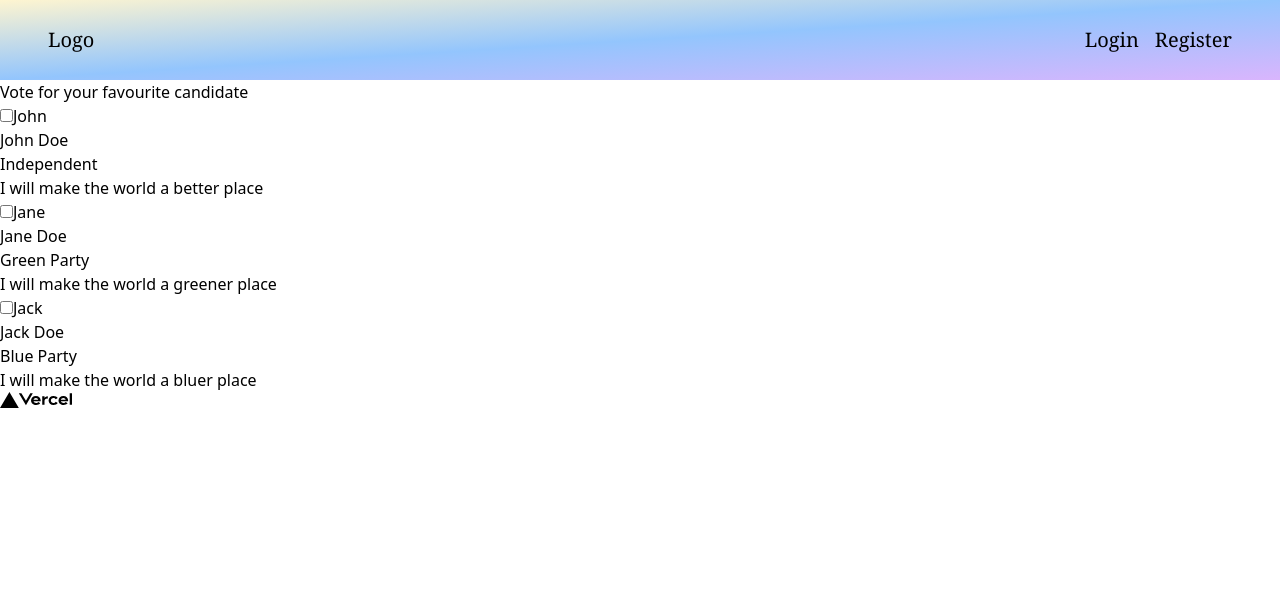
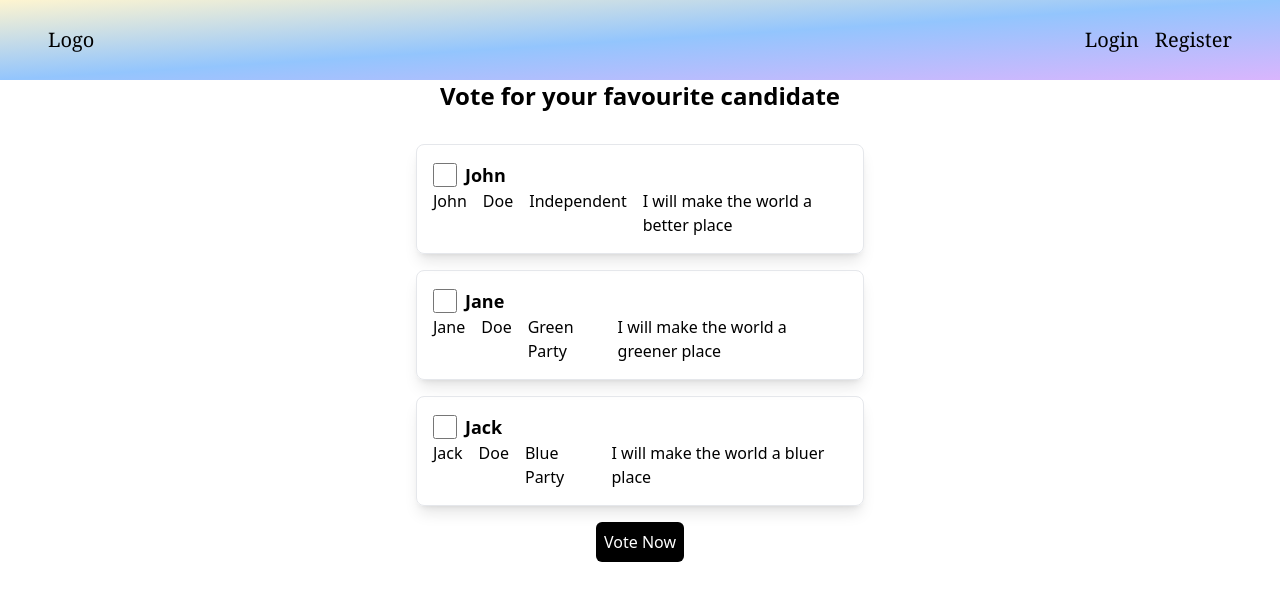
Before and after one commit to Thaaki06/ThickElephant, a Next.js app in the folder votar/: page / in a window 1280 px wide. Shown: the top 600 px of the page. Built offline with nearby package versions, Linux system fonts and the light colour scheme; no server answers.

Commit message:
update ballot

```diff
--- a/votar/src/app/page.tsx
+++ b/votar/src/app/page.tsx
@@ -1,16 +1,20 @@
 "use client";
-
+// Import necessary modules
 import Image from 'next/image'
 import Candidate from '@/components/Candidate'
 import { useState } from 'react';
 
+// Define the Home component
 export default function Home() {
+  // Initialize state to manage the checked candidate ID
   const [checkedId, setCheckedId] = useState("");
 
+  // Function to handle checkbox change
   const handleChange = (id: string) => {
     setCheckedId(id);
   };
 
+  // Define candidate data
   const candidates = [{
     id: '1',
     firstName: 'John',
@@ -33,10 +37,11 @@ export default function Home() {
     manifest: 'I will make the world a bluer place'
   }];
 
-
+  // Return JSX for rendering
   return (
-    <span>
-      <h1>Vote for your favourite candidate</h1>
+    <div className="flex flex-col items-center gap-4">
+      <h1 className="text-2xl font-bold mb-4">Vote for your favourite candidate</h1>
+      {/* Map over candidates and render Candidate components */}
       {candidates.map((candidate) => (
         <Candidate
           key={candidate.id}
@@ -47,12 +52,10 @@ export default function Home() {
           candidate={candidate}
         />
       ))}
-      <Image
-        src="/vercel.svg"
-        alt="Vercel Logo"
-        width={72}
-        height={16}
-      />
-    </span>
+      {/* Render Vercel logo */}
+      <button className="bg-black text-white p-2 rounded-md">
+        Vote Now
+      </button>
+    </div>
   )
 }
--- a/votar/src/components/Candidate.tsx
+++ b/votar/src/components/Candidate.tsx
@@ -1,5 +1,5 @@
 
-// Candidate interface
+import React from 'react';
 
 interface Candidate {
     id: string;
@@ -19,19 +19,23 @@ interface CandidateProps {
 
 const Candidate = ({ id, label, checked, onChange, candidate }: CandidateProps) => {
     return (
-        <div>
-            <label htmlFor={id}>
+        <div className="border shadow-lg rounded-lg p-4 max-w-md">
+            <label htmlFor={id} className="flex items-center space-x-2 cursor-pointer">
                 <input
                     type="checkbox"
                     id={id}
                     checked={checked}
                     onChange={() => onChange(id)}
+                    className="w-6 h-6 rounded-full border-2 border-gray-400 focus:outline-none focus:border-blue-500"
                 />
-                {label}
+                <span className="text-lg font-semibold">{label}</span>
             </label>
-            <p>{candidate.firstName} {candidate.lastName}</p>
-            <p>{candidate.party}</p>
-            <p>{candidate.manifest}</p>
+            <div className="flex flex-row space-x-4">
+                <p>{candidate.firstName}</p>
+                <p>{candidate.lastName}</p>
+                <p>{candidate.party}</p>
+                <p>{candidate.manifest}</p>
+            </div>
         </div>
     );
 };
```
